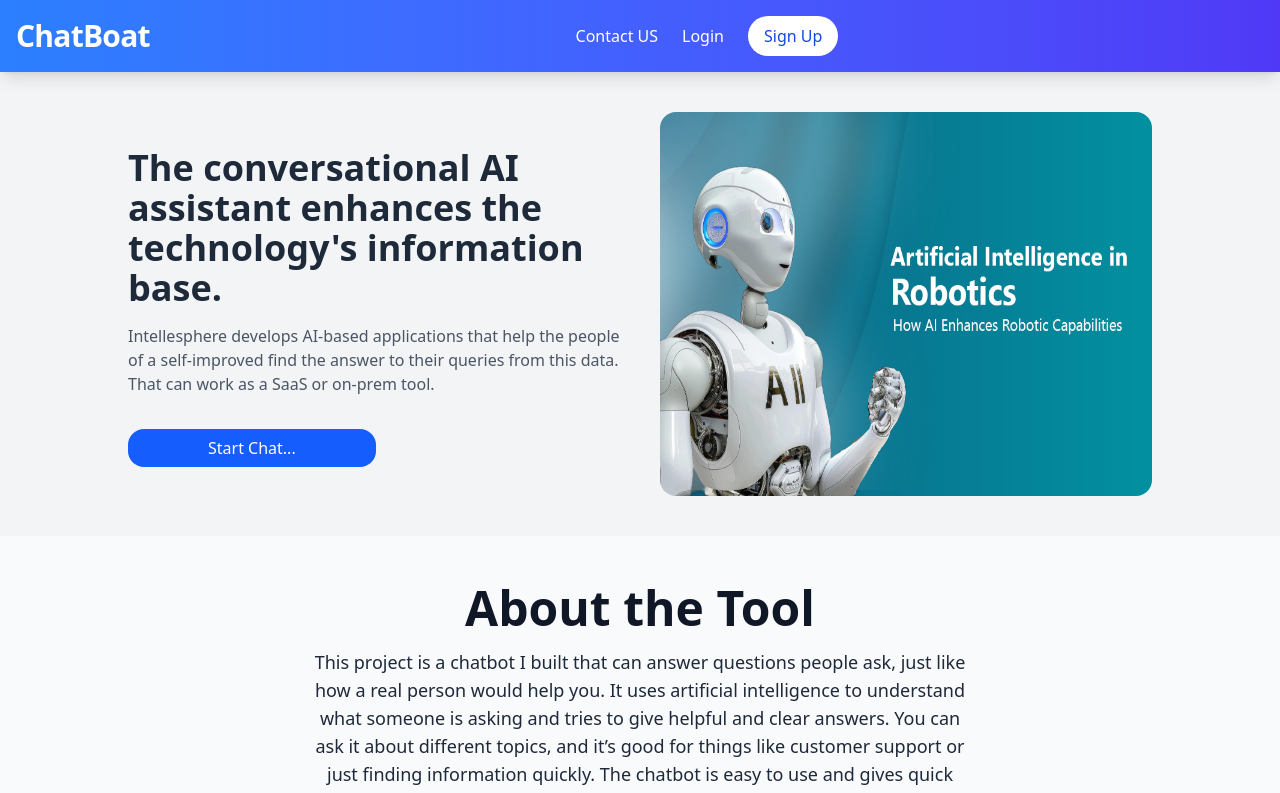
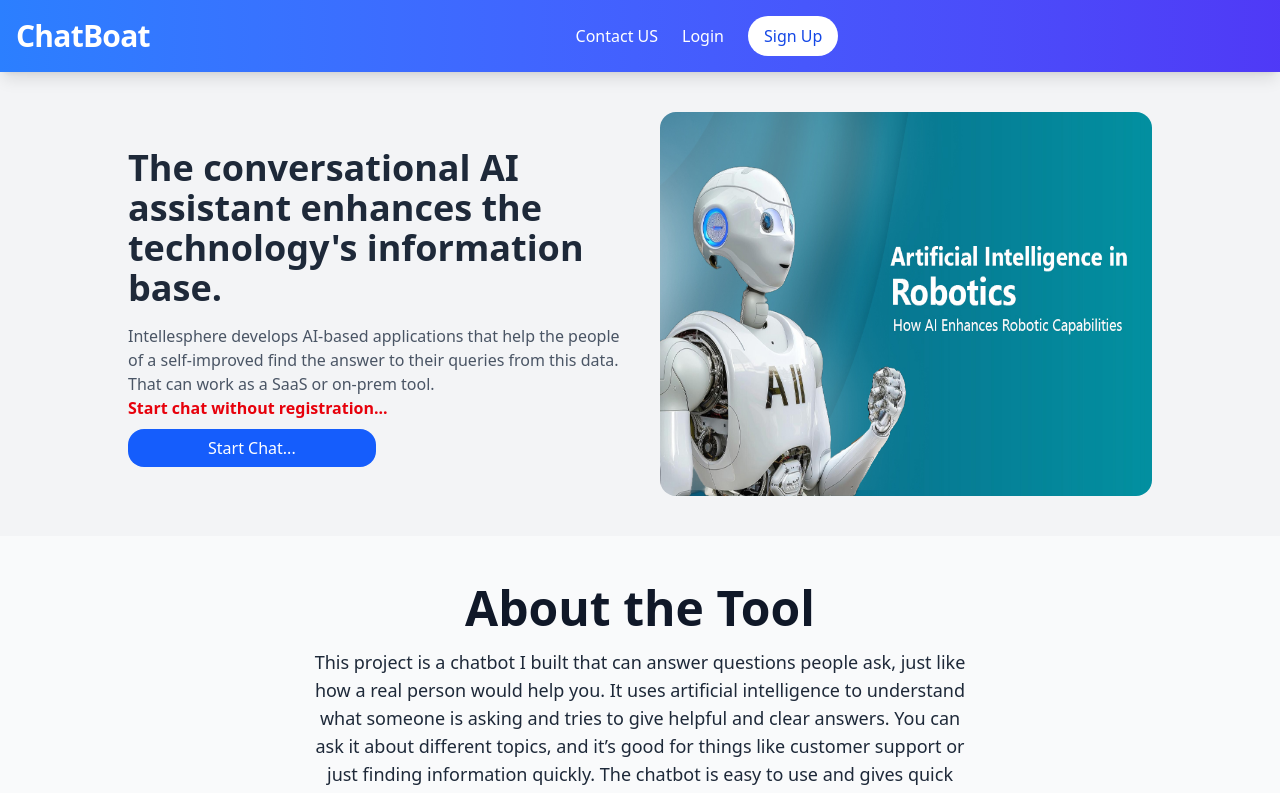
Before and after one commit to SandeshPatil32/Chatboat, a React (Vite) app in the folder frontend/: page / in a window 1280 px wide. Shown: the top 793 px of the page. Built offline with nearby package versions, Linux system fonts and the light colour scheme; no server answers.

Commit message:
initial commit

```diff
--- a/frontend/src/pages/Home.jsx
+++ b/frontend/src/pages/Home.jsx
@@ -10,11 +10,12 @@ function Home() {
             The conversational AI assistant enhances the technology's
             information base.
           </h1>
-          <p className="text-gray-600 mb-6">
+          <p className="text-gray-600">
             Intellesphere develops AI-based applications that help the people of
             a self-improved find the answer to their queries from this data.
             That can work as a SaaS or on-prem tool.
           </p>
+          <b className="text-red-600 ">Start chat without registration...</b>
           <div className="pt-4">
             <Link to="/chat" className="bg-blue-600 text-white rounded-2xl py-2 px-20 hover:bg-blue-700 transition-colors cursor-pointer">
               Start Chat...
```
